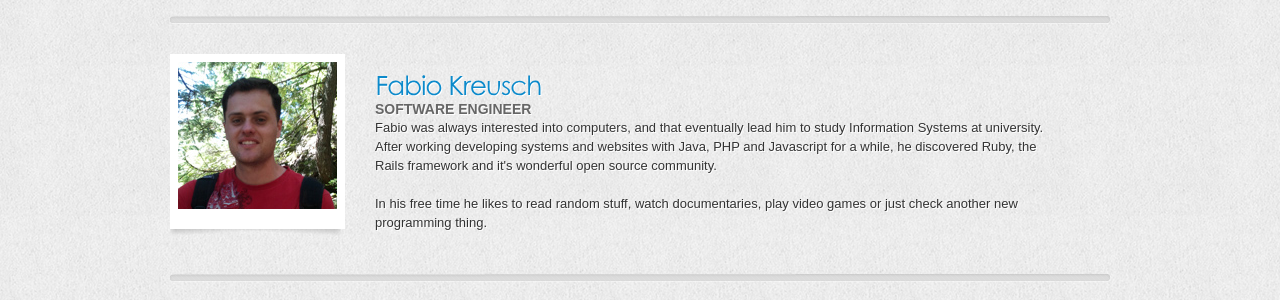
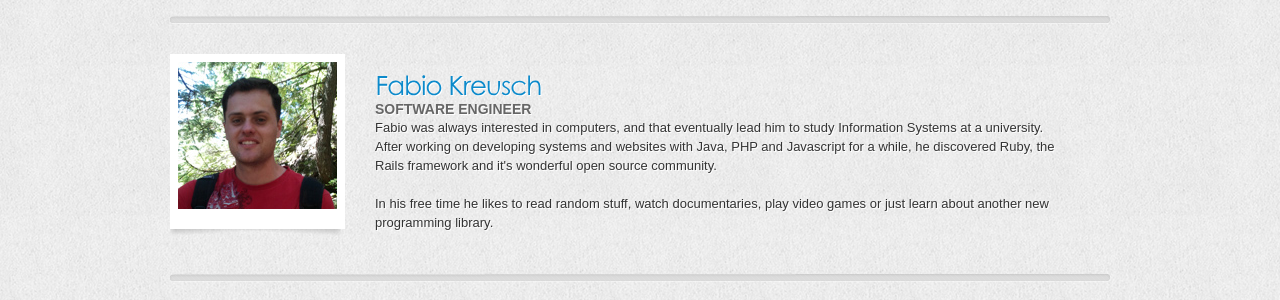
Before and after one commit to digideskio/eng5.com, a Jekyll site: the page built from team.html, in a window 1280 px wide and 900 px high, scrolled down 1190 px. Shown: the part 140-440 px from the top of the window. Built offline with Jekyll 4.4.1, drawn with Linux system fonts in a browser that asks for light colours; Markdown is read by kramdown in place of the engine named in the settings.

Commit message:
Fix some grammars

```diff
--- a/team.html
+++ b/team.html
@@ -72,11 +72,11 @@ title: Meet the Brains Behind The Site5 Engineering Team
       <h2>Fabio Kreusch</h2>
       <span class="title">SOFTWARE ENGINEER</span>
 
-			<p>Fabio was always interested into computers, and that eventually lead him to study Information Systems at
-university. After working developing systems and websites with Java, PHP and Javascript for a while, he discovered Ruby, the Rails
+			<p>Fabio was always interested in computers, and that eventually lead him to study Information Systems at a
+university. After working on developing systems and websites with Java, PHP and Javascript for a while, he discovered Ruby, the Rails
 framework and it's wonderful open source community.</p>
-			<p>In his free time he likes to read random stuff, watch documentaries, play video games or just check
-another new programming thing.</p>
+			<p>In his free time he likes to read random stuff, watch documentaries, play video games or just learn about
+another new programming library.</p>
     </div>
   </div>
   <!-- end teamMemeber -->
```
